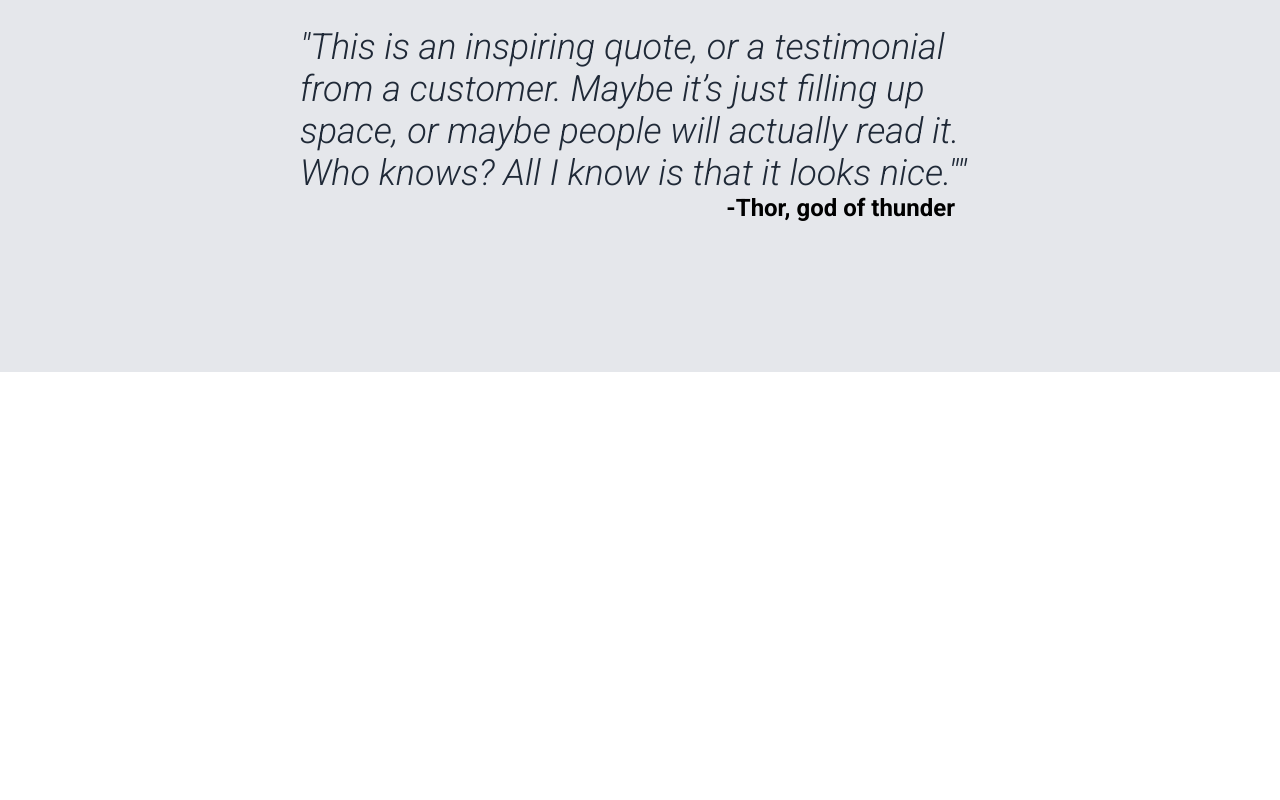
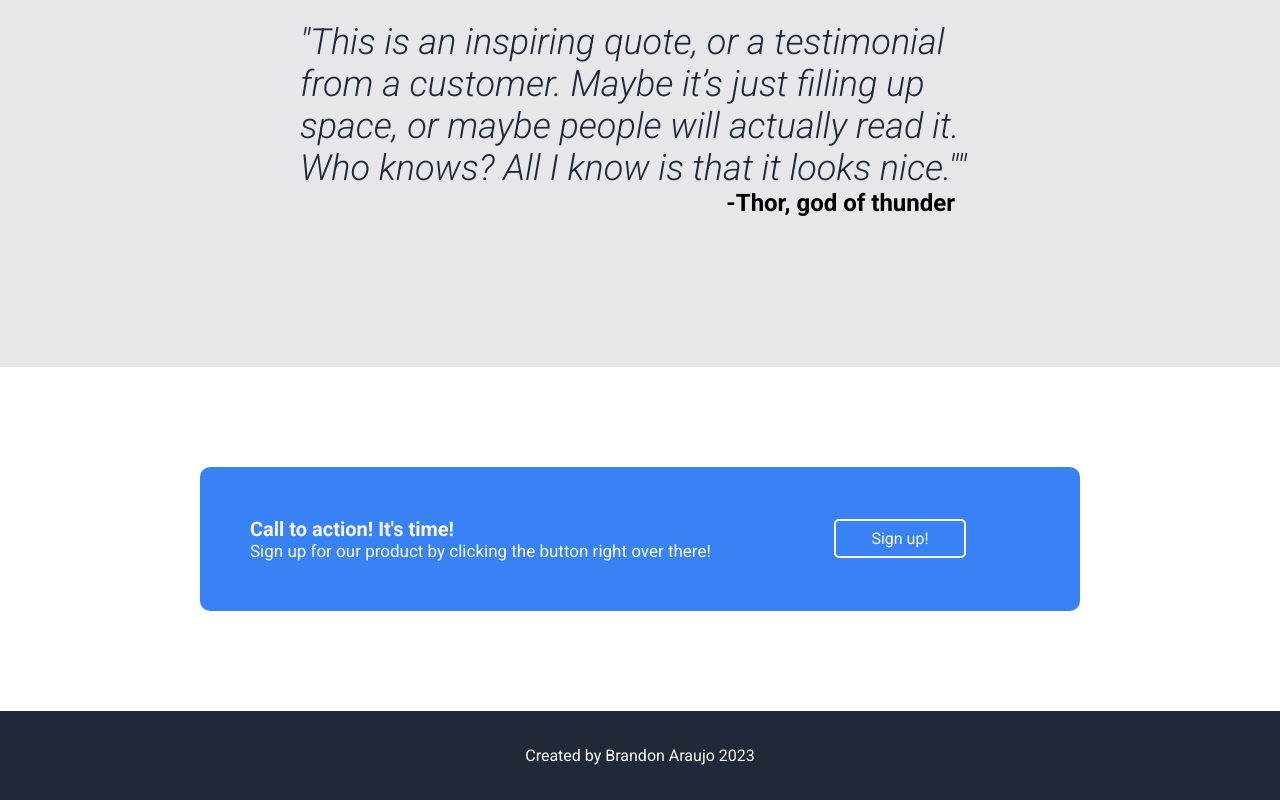
Before and after one commit to M-Brandon-Araujo/landing-page, a plain HTML site: page index.html in a window 1280 px wide. Shown: the part 1156-1956 px from the top of the page. Before the commit the page ends 1528 px from the top, so only its background shows below. Drawn offline with Linux system fonts and the light colour scheme.

Commit message:
Add call to action section and footer
Use HTML and CSS to create call to action section and footer

```diff
--- a/index.html
+++ b/index.html
@@ -61,6 +61,20 @@
             -Thor, god of thunder
         </div>
     </div>
+    <div class="call-to-action-section">
+        <div class="cta-container">
+            <div class="cta-left">
+                <div class="cta-title">Call to action! It's time!</div>
+                <div class="cta-subtext">Sign up for our product by clicking the button right over there!</div>
+            </div>
+            <div class="cta-right">
+                <div class="cta-button">Sign up!</div>
+            </div>
+        </div>
+    </div>
+    <div class="footer">
+        Created by Brandon Araujo 2023
+    </div>
 
 </body>
 </html>
--- a/style.css
+++ b/style.css
@@ -55,8 +55,7 @@ h1 {
 button {
     background-color: #3882f6;
     color: #F9FAF8;
-    height: 30px;
-    width: 100px;
+    padding: 5px 25px;
     border-radius: 5px;
     border: none;
 }
@@ -141,3 +140,59 @@ button {
     margin-left: auto;
     margin-right: 25px;
 }
+
+.call-to-action-section {
+    display: flex;
+    justify-content: center;
+    align-items: center;
+    padding: 100px 200px;
+}
+
+.cta-container {
+    background-color: #3882f6;
+    border-radius: 10px;
+    width: 100%;
+    display: flex;
+    padding: 50px;
+}
+
+.cta-left {
+    display: flex;
+    flex-direction: column;
+    flex: 2;
+}
+
+.cta-right {
+    display: flex;
+    justify-content: center;
+    align-items: center;
+    margin: auto;
+    flex: 1;
+}
+
+.cta-title {
+    font-size: 20px;
+    color: #F9FAF8;
+    font-weight: 700;
+}
+
+.cta-subtext {
+    color: #F9FAF8;
+    font-weight: light;
+    font-size: 17px;
+}
+
+.cta-button {
+    border: solid #F9FAF8 2px;
+    border-radius: 5px;
+    color: #F9FAF8;
+    font-weight: 500;
+    padding: 8px 35px;
+}
+
+.footer {
+    background-color: #1F2937;
+    color: #F9FAF8;
+    text-align: center;
+    padding: 35px;
+}
```
